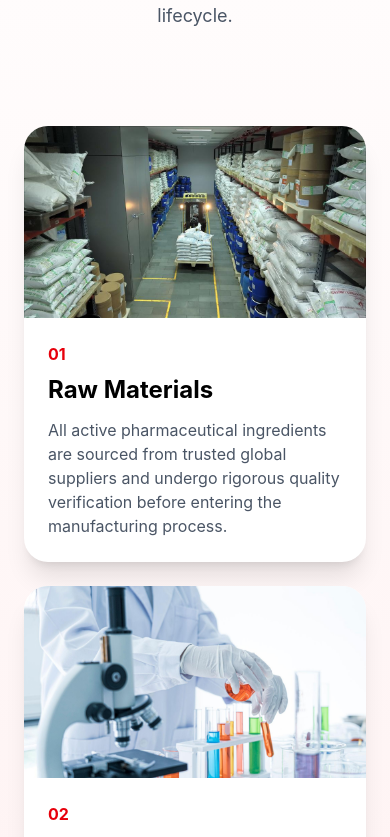
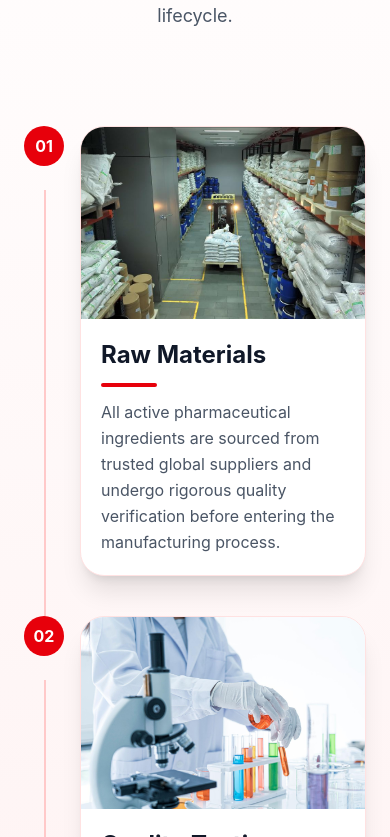
Before and after one commit to kc23lav/unicure-corporate-website, a React (Vite) app: page / in a window 390 px wide. Shown: the part 1647-2484 px from the top of the page. Built offline with nearby package versions, Linux system fonts and the light colour scheme.

Commit message:
Better UI for the mobile

```diff
--- a/src/components/Manufacturing.jsx
+++ b/src/components/Manufacturing.jsx
@@ -318,17 +318,66 @@ function Manufacturing() {
 
       </div>
 
-<div className="md:hidden space-y-6">
+<div className="md:hidden space-y-10">
 
   {processSteps.map((step, index) => (
 
+    <motion.div
+      key={index}
+      initial={{ opacity: 0, y: 50 }}
+      whileInView={{ opacity: 1, y: 0 }}
+      viewport={{ once: true }}
+      transition={{ duration: 0.6 }}
+      className="relative"
+    >
+
+      {/* Timeline Line */}
+
+      {index !== processSteps.length - 1 && (
         <div
-      key={index}
+          className="
+          absolute
+          left-5
+          top-16
+          w-[2px]
+          h-full
+          bg-red-200
+          "
+        />
+      )}
+
+      <div className="flex gap-4">
+
+        {/* Number */}
+
+        <div
+          className="
+          min-w-[40px]
+          h-[40px]
+          rounded-full
+          bg-red-600
+          text-white
+          flex
+          items-center
+          justify-center
+          font-bold
+          z-10
+          "
+        >
+          {step.number}
+        </div>
+
+        {/* Card */}
+
+        <div
           className="
           bg-white
           rounded-3xl
           overflow-hidden
           shadow-xl
+          border
+          border-red-100
+          flex-1
           "
         >
 
@@ -342,17 +391,15 @@ function Manufacturing() {
             "
           />
 
-      <div className="p-6">
+          <div className="p-5">
 
-        <p className="text-red-600 font-bold">
-          {step.number}
-        </p>
-
-        <h3 className="text-2xl font-bold mt-2">
+            <h3 className="text-2xl font-bold text-gray-900">
               {step.title}
             </h3>
 
-        <p className="text-gray-600 mt-3">
+            <div className="w-14 h-1 bg-red-600 rounded-full my-3"></div>
+
+            <p className="text-gray-600 leading-relaxed">
               {step.fullDescription}
             </p>
 
@@ -360,10 +407,13 @@ function Manufacturing() {
 
         </div>
 
+      </div>
+
+    </motion.div>
+
   ))}
 
 </div>
-
     </div>
   </section>
 );
```
Lines whose indentation alone changed are shown as unchanged.
